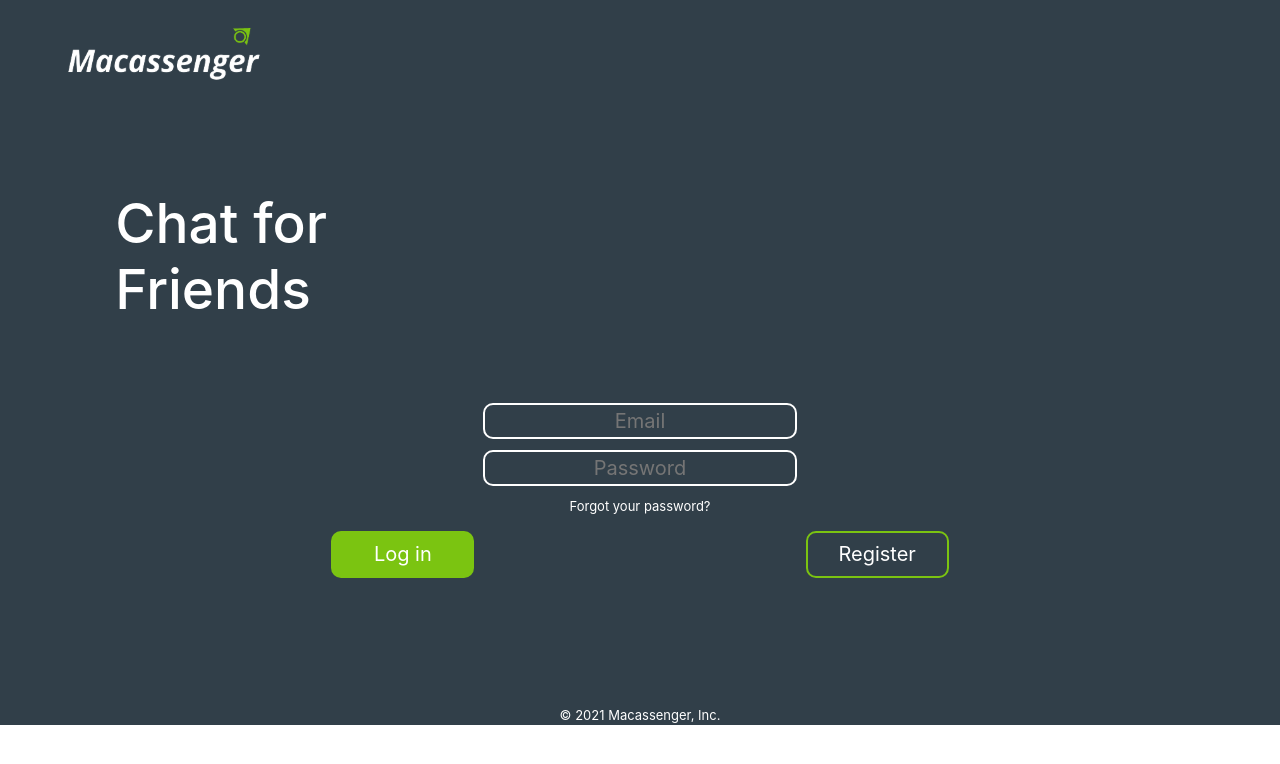
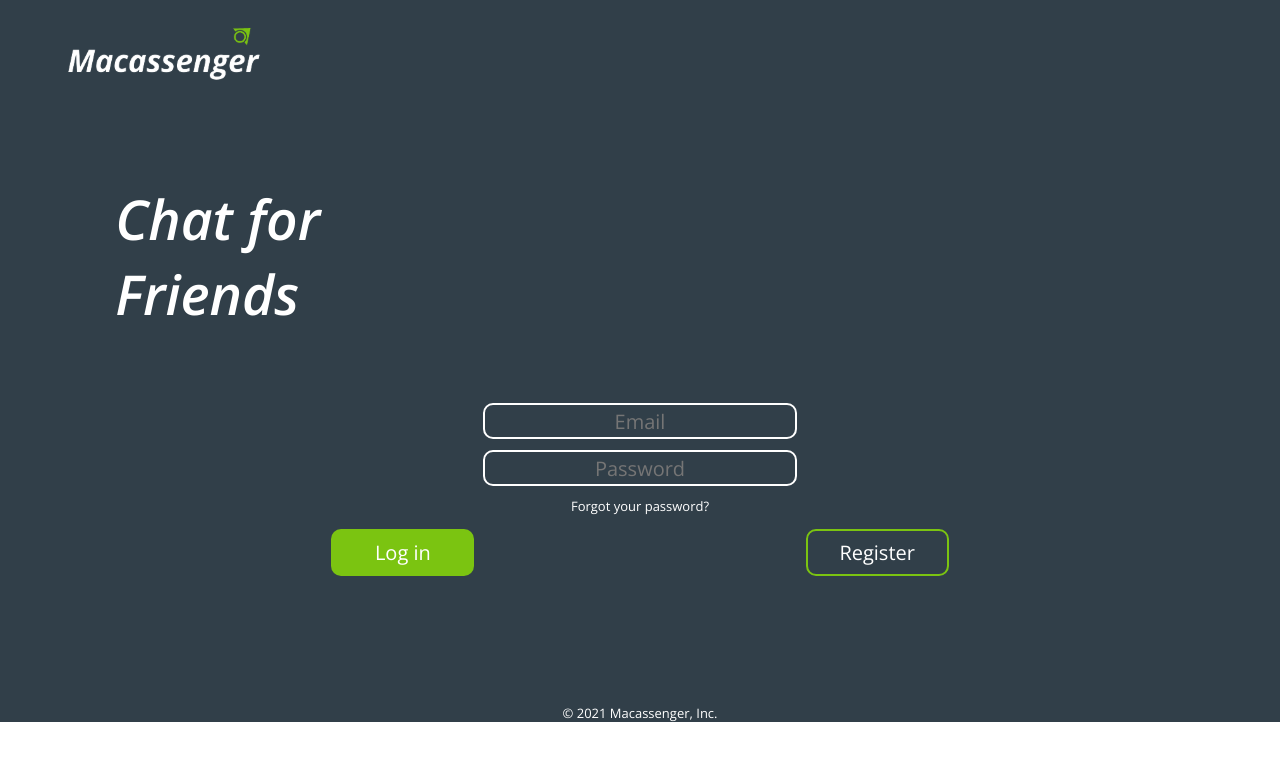
Before and after one commit to FariaSta/Macassenger, a Nuxt app: page / in a window 1280 px wide. Shown: the top 764 px of the page. Built offline with nearby package versions, Linux system fonts and the light colour scheme.

Commit message:
style.css added

```diff
--- a/pages/index.vue
+++ b/pages/index.vue
@@ -22,6 +22,7 @@
 
 </template>
 <style scoped>
+  @import url(../public/style.css);
   html
   {
     height: 100%;
@@ -43,6 +44,7 @@
   {
     color: white;
     font-size: 55px;
+    line-height: 75px;
   }
   form
   {
@@ -63,6 +65,10 @@
     width: 100%;
     display: flex;
     justify-content: center;
+    font-style: normal;
+    font-weight: 400;
+    line-height: 18px;
+
   }
   .inc
   {
--- /dev/null
+++ b/public/style.css
@@ -0,0 +1,30 @@
+@import url('https://fonts.googleapis.com/css2?family=Open+Sans:ital,wght@0,300;0,400;0,600;0,700;0,800;1,300;1,400;1,600;1,700;1,800&display=swap');
+h1
+{
+    font-family: 'Open Sans', sans-serif;
+    font-style: italic;
+    font-weight: 600;
+}
+h2
+{
+    font-family: 'Open Sans', sans-serif;;
+}
+h3
+{
+    font-family: 'Open Sans', sans-serif;;
+}
+span
+{
+    font-family: 'Open Sans', sans-serif;;
+}
+button
+{
+    font-family: 'Open Sans', sans-serif;;
+
+
+}
+input
+{
+    font-family: 'Open Sans', sans-serif;;
+
+}
```
